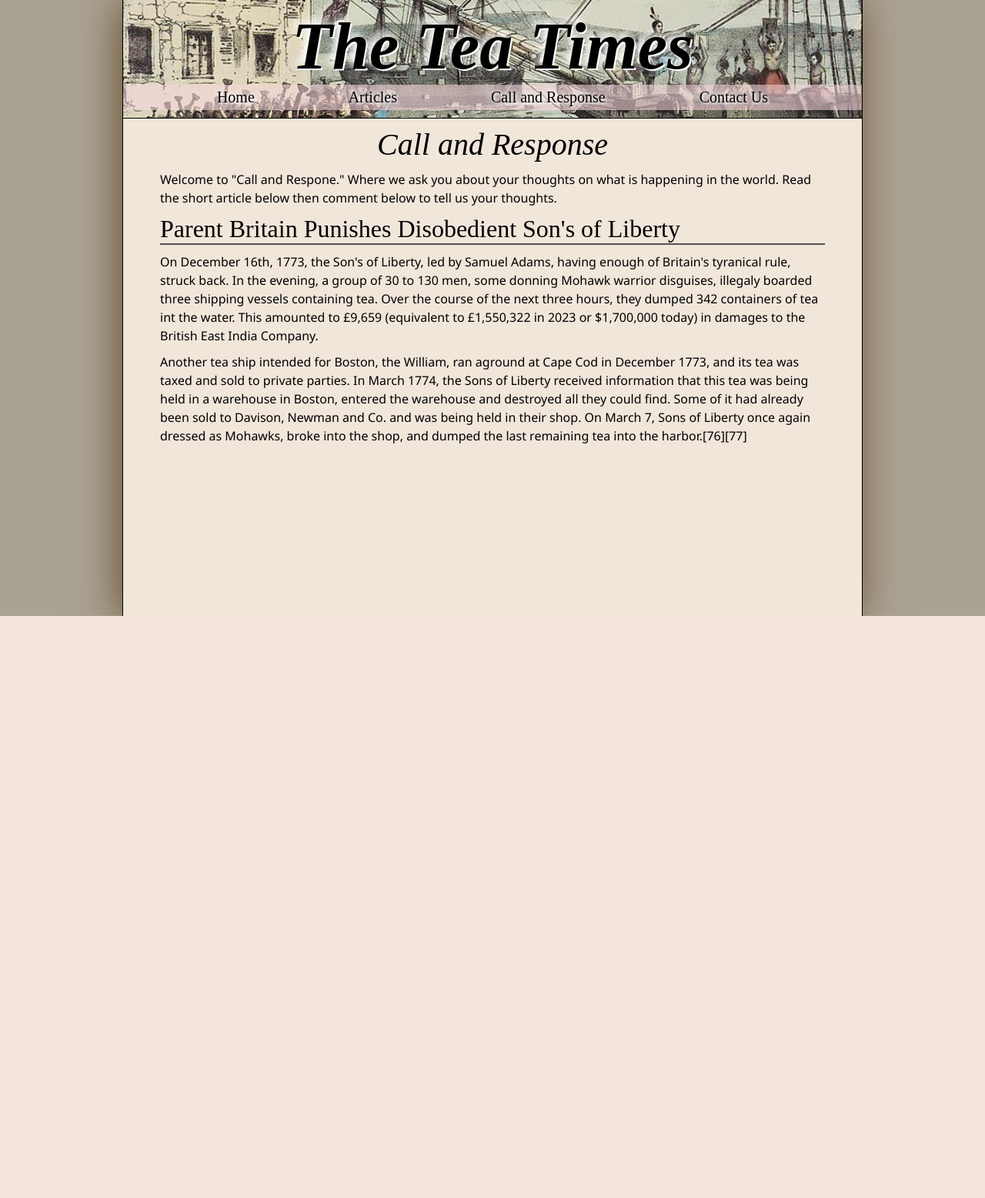
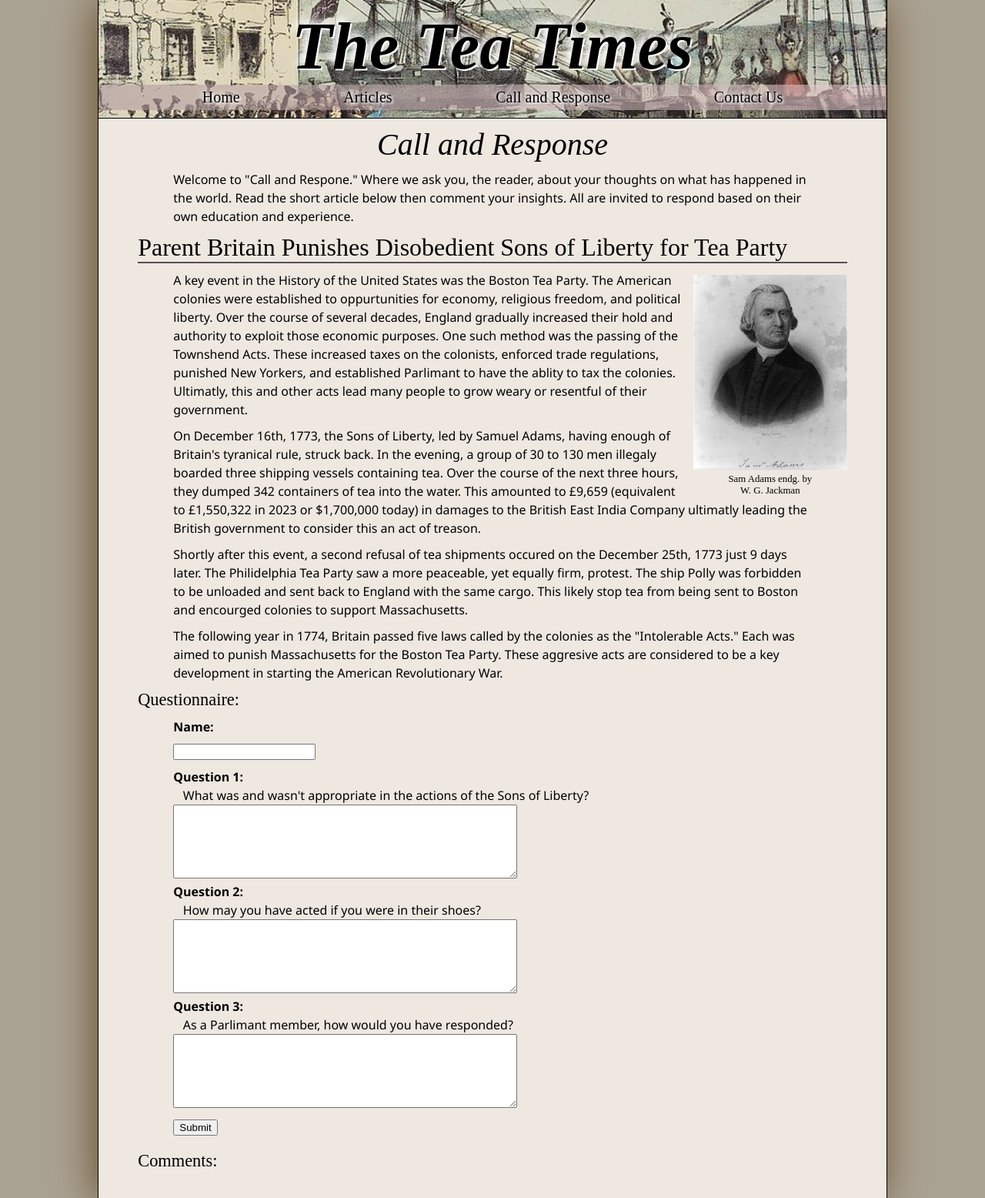
Before and after one commit to Miles-Wiser/TESD_1500_Database_Development, a PHP site: page / in a window 1280 px wide. Shown: the whole page at 77% size. Before the commit the page ends 800 px from the top, so only its background shows below. Run offline with PHP 8.4, Linux system fonts and the light colour scheme.

Commit message:
Finished website

```diff
--- /dev/null
+++ b/Chapter4/Assignment4/comments.txt
@@ -0,0 +1,2 @@
+@eagle_echo	18:17 6th of June	Those brave men did exactly as the should have! Long live AMERICA!	I would have done the exact same thing! Ain't nothing but the brave standing between freedom and tyranny!	Those filthy british should have left us alone from the start. They shouldn't have interferred.
+@PolicyGe3k1789	13:52 7th of June	Whilst there was destruction of property, these men conducted themselve properly. No person was harmed in this protest. As such, it was a proper showing of disguts with leadership.	Of course, as a United States citizen, I would love to say I would be on the colonists side. However, if my situation was the same as it is today, it is likely that I would have been a Torey myself. Just the statistics speaking there.	The Parliment was heavy-handed in this instance. Their policies were wide sweep and restrictive. There should have been a target act on Boston itself and a serious attempt at arrests. Then it would have been smart to listen to the frustrations of the people. This whole mess could have been prevented if more care had be given to the colonists.
--- /dev/null
+++ b/Chapter4/Assignment4/feedback.php
@@ -0,0 +1,3 @@
+<?php
+
+?>
--- a/Chapter4/Assignment4/index.html
+++ b/Chapter4/Assignment4/index.html
@@ -2,7 +2,7 @@
 <html>
 
 <head>
-    <title>The Tea Times</title>
+    <title>The Tea Times | Call and Response</title>
     <meta charset="UTF-8">
     <meta lang="english">
 
@@ -24,24 +24,79 @@
     <main>
         <h2>Call and Response</h2>
         <p>
-            Welcome to "Call and Respone." Where we ask you about your thoughts
-            on what is happening in the world. Read the short article below then
-            comment below to tell us your thoughts.
+            Welcome to "Call and Respone." Where we ask you, the reader, about your
+            thoughts on what has happened in the world. Read the short article below
+            then comment your insights. All are invited to respond based on their
+            own education and experience.
         </p>
 
-        <h3>Parent Britain Punishes Disobedient Son's of Liberty</h3>
+        <h3>Parent Britain Punishes Disobedient Sons of Liberty for Tea Party</h3>
+
+        <div id="portrait_sam">
+            <img src="images/samuel_adams_portrait.jpg" alt="Portrait of Samuel Adams" width="200">
+            <figcaption>Sam Adams endg. by<br>W. G. Jackman </figcaption>
+        </div>
+
         <p>
-            On December 16th, 1773, the Son's of Liberty, led by Samuel Adams,
-            having enough of Britain's tyranical rule, struck back. In the evening,
-            a group of 30 to 130 men, some donning Mohawk warrior disguises,
-            illegaly boarded three shipping vessels containing tea. Over the course
-            of the next three hours, they dumped 342 containers of tea int the water.
-            This amounted to £9,659 (equivalent to £1,550,322 in 2023 or $1,700,000
-            today) in damages to the British East India Company.
+            A key event in the History of the United States was the Boston Tea Party.
+            The American colonies were established to oppurtunities for economy,
+            religious freedom, and political liberty. Over the course of several
+            decades, England gradually increased their hold and authority to exploit
+            those economic purposes. One such method was the passing of the Townshend
+            Acts. These increased taxes on the colonists, enforced trade regulations,
+            punished New Yorkers, and established Parlimant to have the ablity to tax
+            the colonies. Ultimatly, this and other acts lead many people to grow
+            weary or resentful of their government.
         </p>
         <p>
-            Another tea ship intended for Boston, the William, ran aground at Cape Cod in December 1773, and its tea was taxed and sold to private parties. In March 1774, the Sons of Liberty received information that this tea was being held in a warehouse in Boston, entered the warehouse and destroyed all they could find. Some of it had already been sold to Davison, Newman and Co. and was being held in their shop. On March 7, Sons of Liberty once again dressed as Mohawks, broke into the shop, and dumped the last remaining tea into the harbor.[76][77]
+            On December 16th, 1773, the Sons of Liberty, led by Samuel Adams,
+            having enough of Britain's tyranical rule, struck back. In the evening,
+            a group of 30 to 130 men illegaly boarded three shipping vessels containing
+            tea. Over the course of the next three hours, they dumped 342 containers of
+            tea into the water. This amounted to £9,659 (equivalent to £1,550,322 in
+            2023 or $1,700,000 today) in damages to the British East India Company
+            ultimatly leading the British government to consider this an act of treason.
         </p>
+        <p>
+            Shortly after this event, a second refusal of tea shipments occured on the
+            December 25th, 1773 just 9 days later. The Philidelphia Tea Party saw a
+            more peaceable, yet equally firm, protest. The ship Polly was forbidden to
+            be unloaded and sent back to England with the same cargo. This likely stop
+            tea from being sent to Boston and encourged colonies to support Massachusetts.
+        </p>
+        <p>
+            The following year in 1774, Britain passed five laws called by the colonies
+            as the "Intolerable Acts." Each was aimed to punish Massachusetts for the
+            Boston Tea Party. These aggresive acts are considered to be a key development
+            in starting the American Revolutionary War.
+        </p>
+
+        <h4>Questionnaire:</h4>
+
+        <form action="feedback.php" method="post">
+            <p><strong>Name:</strong></p>
+            <input type="text" name="name">
+
+            <p><strong>Question 1:</strong><br>
+                &nbsp;&nbsp;&nbsp;What was and wasn't appropriate in the actions of the
+                Sons of Liberty?
+            </p>
+            <textarea name="question1" rows="6" cols="53"></textarea>
+
+            <p><strong>Question 2:</strong><br>
+                &nbsp;&nbsp;&nbsp;How may you have acted if you were in their shoes?
+            </p>
+            <textarea name="question2" rows="6" cols="53"></textarea>
+
+            <p><strong>Question 3:</strong><br>
+                &nbsp;&nbsp;&nbsp;As a Parlimant member, how would you have responded?
+            </p>
+            <textarea name="question3" rows="6" cols="53"></textarea>
+            <br>
+            <input type="submit" value="Submit">
+        </form>
+
+        <h4>Comments:</h4>
     </main>
 </body>
 </html>
--- a/Chapter4/Assignment4/styles/layout.css
+++ b/Chapter4/Assignment4/styles/layout.css
@@ -6,10 +6,11 @@ html {
 
 /* Body Styles */
 body {
-    width: 75%;
+    width: 80%;
     min-height: 100vh;
     margin: 0px auto;
-    background-color: rgb(240, 230, 218);
+    padding-bottom: 25px;
+    background-color: rgb(238, 232, 225);
     border-left: 1px solid rgb(0, 0, 0);
     border-right: 1px solid rgb(0, 0, 0);
     box-shadow: -5px 3px 50px rgb(107, 81, 48);
@@ -34,7 +35,8 @@ header h1 {
 
 header nav {
     padding: 5px 0px;
-    background-color: rgba(248, 216, 221, 0.57);
+    background: linear-gradient(to left, rgba(230, 201, 205, 0.57), rgba(173, 151, 155, 0.57));
+    /* background-color: rgba(248, 216, 221, 0.57); */
     display: flex;
     flex-wrap: wrap;
     justify-content: space-evenly;
@@ -58,6 +60,14 @@ main {
     margin: 10px auto;
 }
 
+main #portrait_sam {
+    margin: 5px 0px 0px 15px;
+    float: right;
+    font-size: 0.8em;
+    text-align: center;
+}
+
+/* H Styles */
 h2 {
     font: italic 2.5em "Apple Chancery";
     margin: 10px auto;
@@ -70,8 +80,33 @@ h3 {
     border-bottom: 2px solid rgb(83, 82, 82)
 }
 
-p {
-    margin-bottom: 10px;
+h4 {
+    font: 1.4em "Apple Chancery";
+    margin: 10px auto;
+}
+
+/* P Styles */
+
+p:not(form p) {
+    width: 90%;
+    margin: 0px auto 10px;
     font-family: 'Segoe UI', Tahoma, Geneva, Verdana, sans-serif;
     line-height: 1.5em;
 }
+
+form p {
+    font-family: 'Segoe UI', Tahoma, Geneva, Verdana, sans-serif;
+    line-height: 1.5em;
+}
+
+/* Form Styles */
+
+form {
+    width: 90%;
+    margin: 0px auto 10px;
+    font-family: 'Segoe UI', Tahoma, Geneva, Verdana, sans-serif;
+}
+
+form input {
+    margin: 10px auto;
+}
```
Also changed, not shown: Chapter4/Assignment4/images/samuel_adams_portrait.jpg (added).
